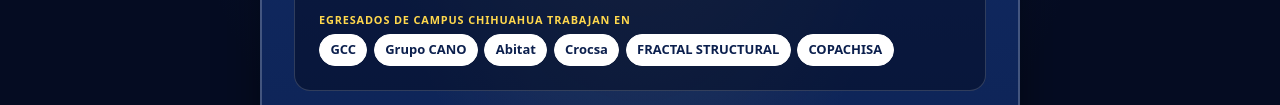
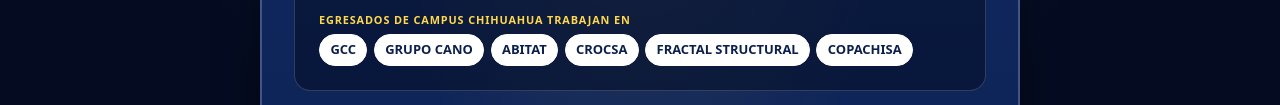
Before and after one commit to raime73/beyond-engineering, a plain HTML site: page dist/ENG/IC/index.html in a window 1280 px wide. Shown: the part 882-987 px from the top of the page. Drawn offline with Linux system fonts and the light colour scheme.

Commit message:
Uppercase IC employer names in final cards

```diff
--- a/dist/ENG/cards.js
+++ b/dist/ENG/cards.js
@@ -19,7 +19,7 @@ const programs = {
     phrase: 'Diseñas y construyes ciudades sostenibles: edificios, puentes, carreteras y sistemas hidráulicos',
     color: '#C27C0E',
     areas: ['Estructuras', 'Agua', 'BIM', 'Movilidad urbana'],
-    companies: ['GCC', 'Grupo CANO', 'Abitat', 'Crocsa', 'FRACTAL STRUCTURAL', 'COPACHISA']
+    companies: ['GCC', 'GRUPO CANO', 'ABITAT', 'CROCSA', 'FRACTAL STRUCTURAL', 'COPACHISA']
   },
   IIS: {
     name: 'Ingeniería Industrial y de Sistemas',
```
Also changed, not shown: dist/TeusGame/index.html (+1 -1 lines).
